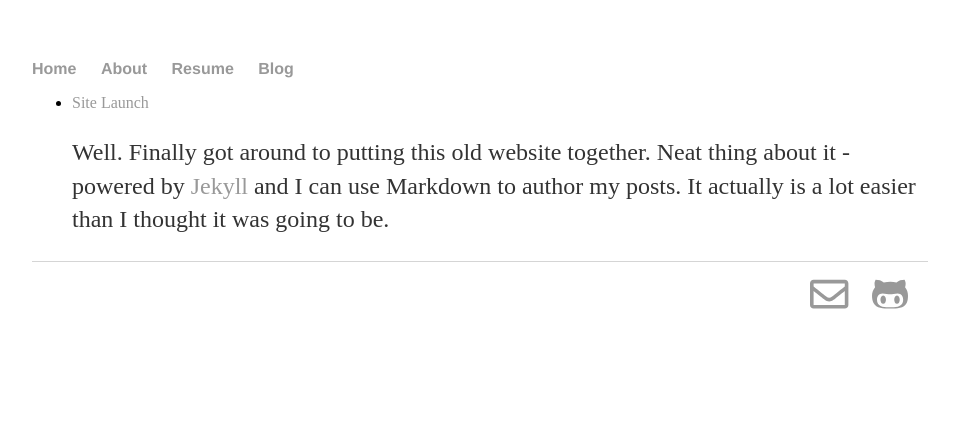
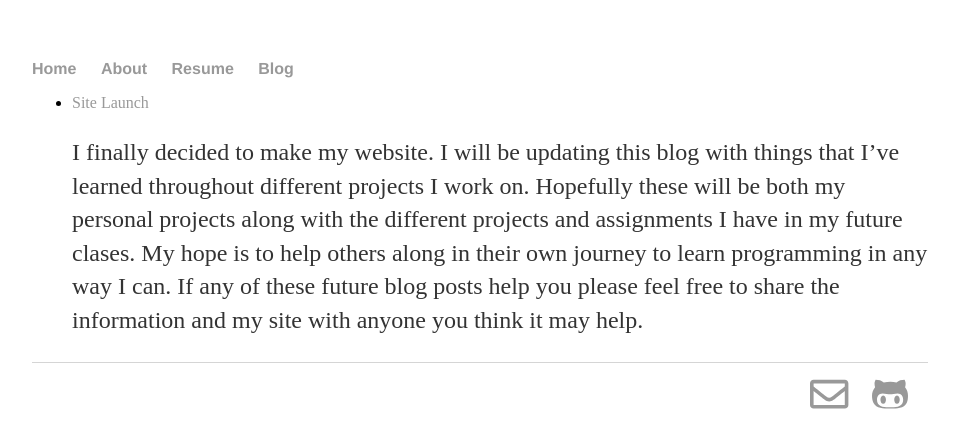
Before and after one commit to David-Hatcher/David-Hatcher.github.io, a Jekyll site: the page built from blog/index.md, in a window 1280 px wide. Shown: the top 448 px of the page, without its empty margins (160-1119 px from the left). Built offline with Jekyll 4.4.1, drawn with Linux system fonts in a browser that asks for light colours; nearby versions of some CDN libraries.

Commit message:
updating about

```diff
--- a/_posts/2019-04-06-David-Hatcher-Site-Launch.md
+++ b/_posts/2019-04-06-David-Hatcher-Site-Launch.md
@@ -4,4 +4,4 @@ title: Site Launch
 date: 2019-04-06
 ---
 
-Well. Finally got around to putting this old website together. Neat thing about it - powered by [Jekyll](http://jekyllrb.com) and I can use Markdown to author my posts. It actually is a lot easier than I thought it was going to be.
+I finally decided to make my website. I will be updating this blog with things that I've learned throughout different projects I work on. Hopefully these will be both my personal projects along with the different projects and assignments I have in my future clases. My hope is to help others along in their own journey to learn programming in any way I can. If any of these future blog posts help you please feel free to share the information and my site with anyone you think it may help.
--- a/about/index.md
+++ b/about/index.md
@@ -2,3 +2,7 @@
 layout: default
 title: About | David Hatcher
 ---
+
+![David Hatcher](Headshot.jpg)
+
+Hey, I'm David Hatcher. This will be my development portfolio, I will be sharing all of my projects and things I learn throughout these projects along with things I learn in my future classes. I am pretty new to coding in general and hoping to learn as much as possible as quickly as I can. I start classes for programming in May 2019 and will hopefully be finished with my Bachelors Degree in 2020-2021. In my free time, when I'm not coding, I enjoy playing video games, watching tv, and playing with my dog.
```
